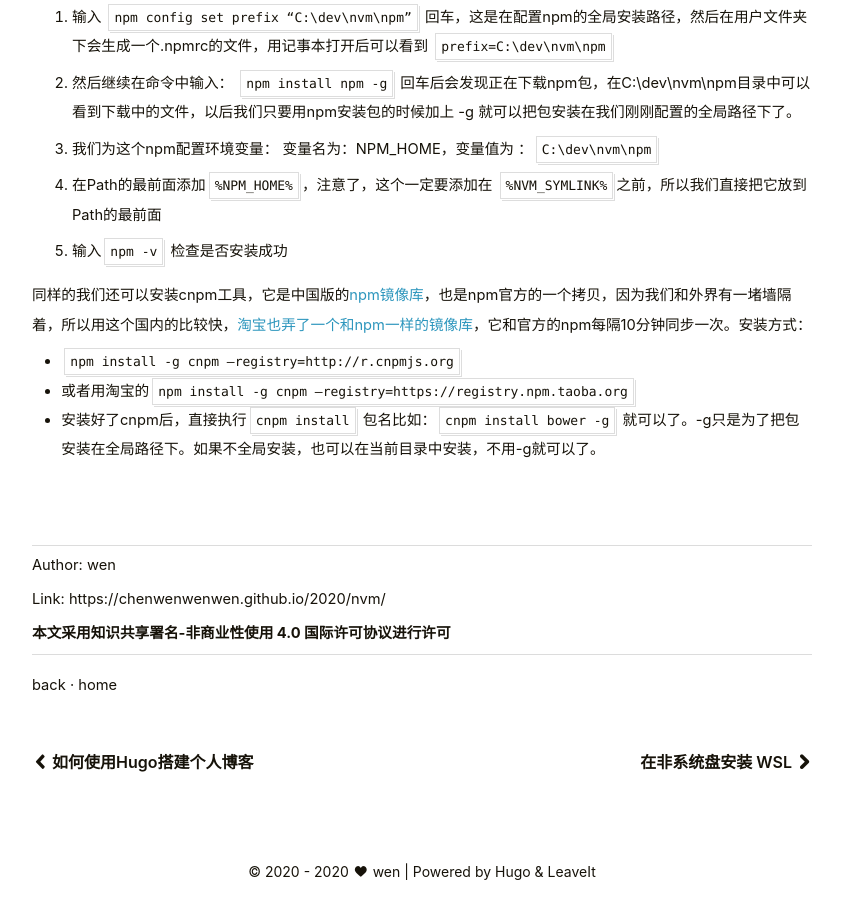
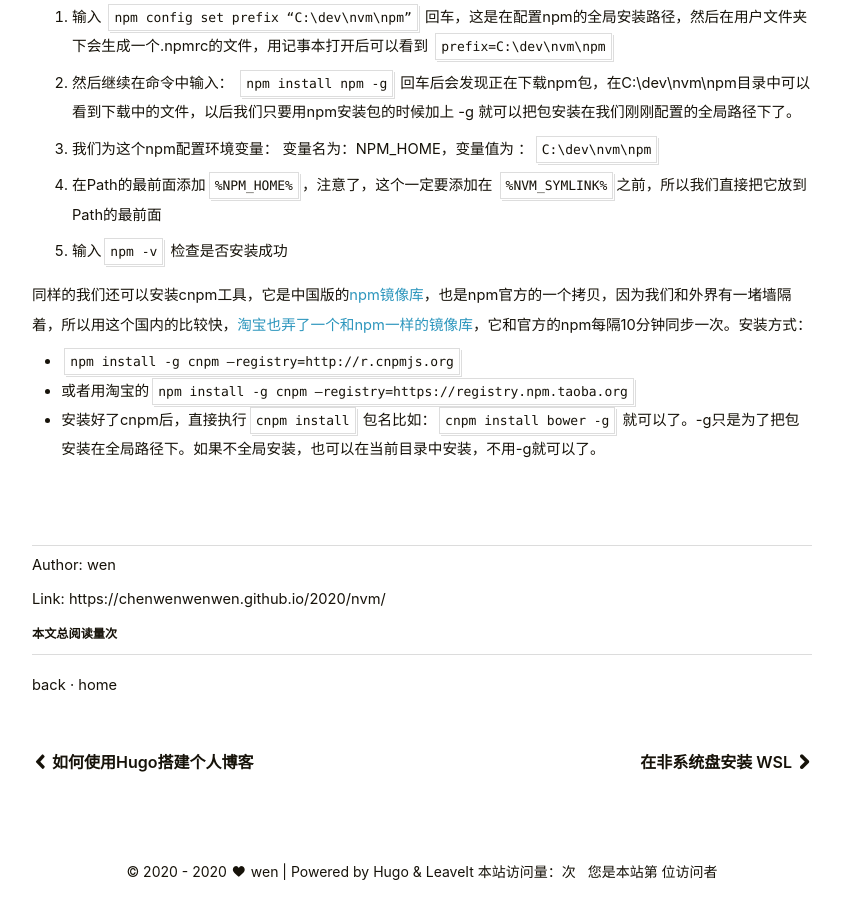
Before and after one commit to Chenwenwenwen/Chenwenwenwen.github.io, a plain HTML site: page 2020/nvm/index.html in a window 1280 px wide. Shown: the part 2653-3557 px from the top of the page, without its empty margins (218-1061 px from the left). Drawn offline with Linux system fonts and the light colour scheme; some packages are replaced by stand-ins of ours; a script that the page names is missing; a web font is replaced by a local one.

Commit message:
阅读次数

```diff
--- a/2020/first/index.html
+++ b/2020/first/index.html
@@ -1,6 +1,8 @@
 <!DOCTYPE html>
 <html lang="zh-hans">
   <head>
+
+  <script async src="//busuanzi.ibruce.info/busuanzi/2.3/busuanzi.pure.mini.js"></script>
   <meta http-equiv="content-type" content="text/html;charset=utf-8">
   <meta http-equiv="X-UA-Compatible" content="chrome=1">
   <meta name="viewport" content="width=device-width, initial-scale=1.0">
@@ -144,6 +146,7 @@
 
           <p>Hello test！</p>
 
+
     </div>
 
     <div class="post-copyright">
@@ -161,10 +164,8 @@
             </p>
 
 
-            <p class="copyright-item lincese">
-                本文采用<a rel="license" href="http://creativecommons.org/licenses/by-nc/4.0/" target="_blank">知识共享署名-非商业性使用 4.0 国际许可协议</a>进行许可
-            </p>
 
+            <h5 id="wc" class="copyright-item">本文总阅读量<span id="busuanzi_value_page_pv"></span>次</h5>
     </div>
 
 
@@ -224,7 +225,16 @@
 
 
 		  <span>Powered by <a href="https://gohugo.io/" target="_blank" rel="external nofollow">Hugo</a> & <a href="https://github.com/liuzc/leaveit" target="_blank" rel="external nofollow">LeaveIt</a></span>
-    </div>
+
+         <span id="busuanzi_container_site_pv">
+            本站访问量：<span id="busuanzi_value_site_pv"></span>次
+         </span>
+          &nbsp;
+         <span id="busuanzi_container_site_uv">
+            您是本站第 <span id="busuanzi_value_site_uv"></span> 位访问者
+         </span>
+
+      </div>
 </footer>
 
 
--- a/2020/nvm/index.html
+++ b/2020/nvm/index.html
@@ -1,6 +1,8 @@
 <!DOCTYPE html>
 <html lang="zh-hans">
   <head>
+
+  <script async src="//busuanzi.ibruce.info/busuanzi/2.3/busuanzi.pure.mini.js"></script>
   <meta http-equiv="content-type" content="text/html;charset=utf-8">
   <meta http-equiv="X-UA-Compatible" content="chrome=1">
   <meta name="viewport" content="width=device-width, initial-scale=1.0">
@@ -220,6 +222,7 @@ node -v 查看版本   （确认安装成功）
 <li>安装好了cnpm后，直接执行<code>cnpm install</code> 包名比如：<code>cnpm install bower -g</code> 就可以了。-g只是为了把包安装在全局路径下。如果不全局安装，也可以在当前目录中安装，不用-g就可以了。</li>
 </ul>
 
+
     </div>
 
     <div class="post-copyright">
@@ -237,10 +240,8 @@ node -v 查看版本   （确认安装成功）
             </p>
 
 
-            <p class="copyright-item lincese">
-                本文采用<a rel="license" href="http://creativecommons.org/licenses/by-nc/4.0/" target="_blank">知识共享署名-非商业性使用 4.0 国际许可协议</a>进行许可
-            </p>
 
+            <h5 id="wc" class="copyright-item">本文总阅读量<span id="busuanzi_value_page_pv"></span>次</h5>
     </div>
 
 
@@ -302,7 +303,16 @@ node -v 查看版本   （确认安装成功）
 
 
 		  <span>Powered by <a href="https://gohugo.io/" target="_blank" rel="external nofollow">Hugo</a> & <a href="https://github.com/liuzc/leaveit" target="_blank" rel="external nofollow">LeaveIt</a></span>
-    </div>
+
+         <span id="busuanzi_container_site_pv">
+            本站访问量：<span id="busuanzi_value_site_pv"></span>次
+         </span>
+          &nbsp;
+         <span id="busuanzi_container_site_uv">
+            您是本站第 <span id="busuanzi_value_site_uv"></span> 位访问者
+         </span>
+
+      </div>
 </footer>
 
 
```
Also changed, not shown: 2020/hugo/index.html (+14 -4 lines), 2020/sql注入/index.html (+14 -4 lines), 2020/wsl/index.html (+14 -4 lines), 404.html (+12 -1 lines), about/index.html (+12 -1 lines), categories/index.html (+12 -1 lines), index.html (+12 -1 lines), posts/index.html (+12 -1 lines), tags/index.html (+12 -1 lines).
